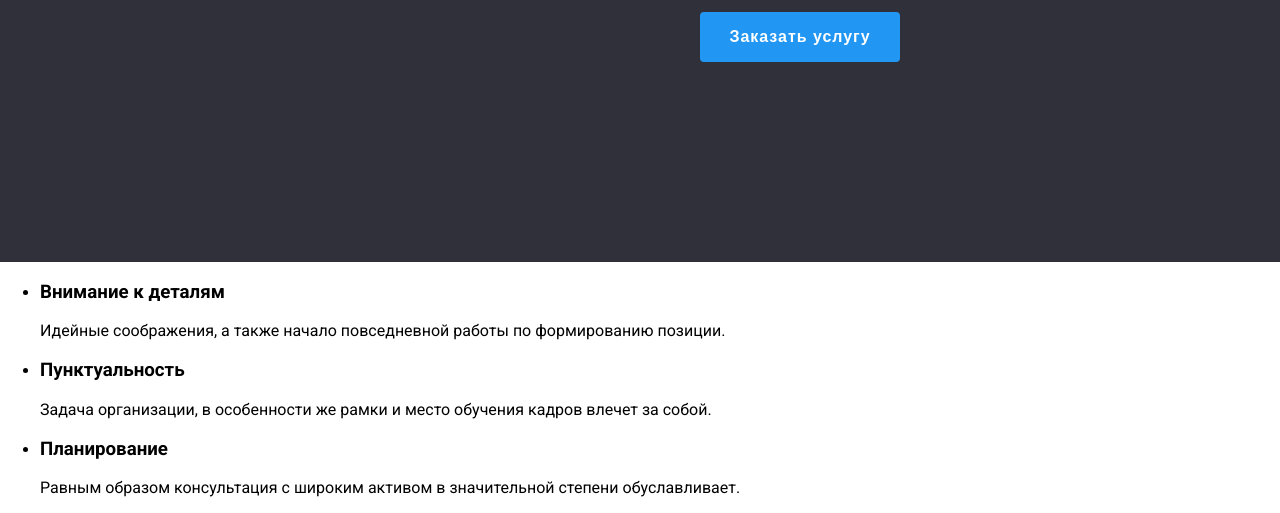
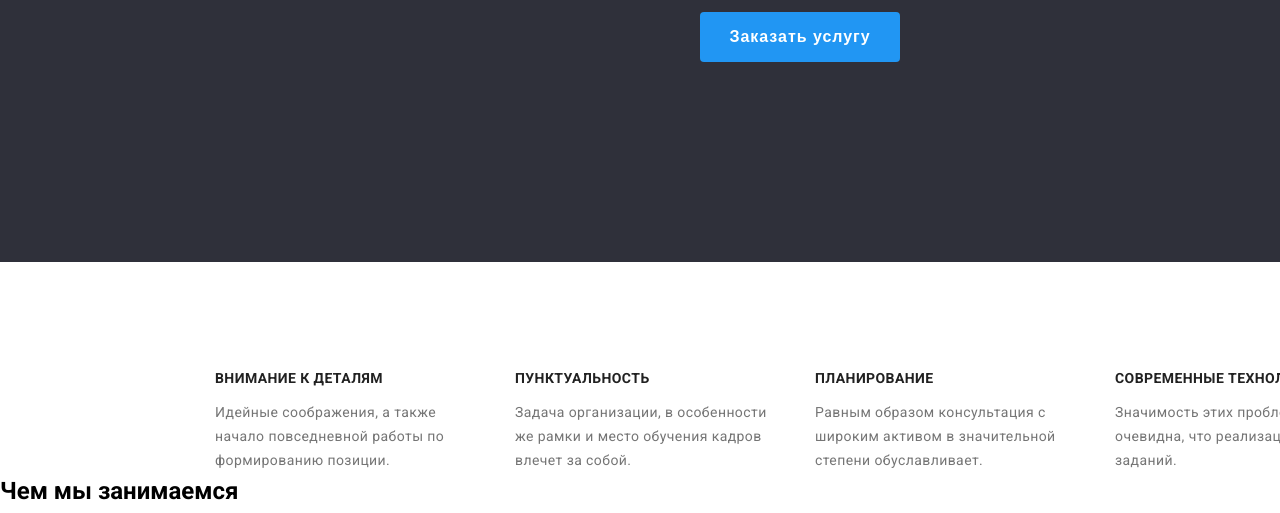
Before and after one commit to zoobeen1/goit-markup-hw-01, a plain HTML site: page index.html in a window 1280 px wide. Shown: the part 418-931 px from the top of the page. Drawn offline with Linux system fonts and the light colour scheme.

Commit message:
final of section features

```diff
--- a/css/styles.css
+++ b/css/styles.css
@@ -40,9 +40,8 @@ a {
 }
 
 .ul-line li {
+  margin-right: 50px; /* Отступ справа */
   display: inline; /* Отображать как строчный элемент */
-  margin-right: 50px; /* Отступ справа */
-
   padding: 3px; /* Поля вокруг текста */
   font-style: normal;
   font-weight: 500;
@@ -66,6 +65,7 @@ a {
 
 .header-content {
   padding-top: 200px;
+  margin-bottom: 94px;
   width: 1600px;
   height: 400px;
   background: #2f303a;
@@ -107,3 +107,54 @@ button {
   background-color: #2196f3;
   color: #ffffff;
 }
+
+.features {
+  display: flex;
+  flex-direction: row;
+  width: 1170px;
+  margin-left: auto;
+  margin-right: auto;
+}
+
+.features ul {
+  display: flex;
+  flex-direction: row;
+  /margin-left: auto;
+  /margin-right: auto;
+  margin: 0; /* Обнуляем значение отступов */
+  padding: 0;
+}
+
+.features ul li {
+  width: 270px;
+  height: 101px;
+  display: inline; /* Отображать как строчный элемент */
+  /padding: 3px; /* Поля вокруг текста */
+  margin-right: 30px;
+  font-style: normal;
+  font-weight: 500;
+  font-size: 14px;
+  line-height: 16px;
+  letter-spacing: 0.02em;
+}
+
+.features h3 {
+  font-weight: bold;
+  font-size: 14px;
+  line-height: 16px;
+  letter-spacing: 0.03em;
+  text-transform: uppercase;
+
+  color: #212121;
+}
+
+.features p {
+  font-weight: normal;
+  font-size: 14px;
+  line-height: 24px;
+  /* or 171% */
+
+  letter-spacing: 0.03em;
+
+  color: #757575;
+}
```
